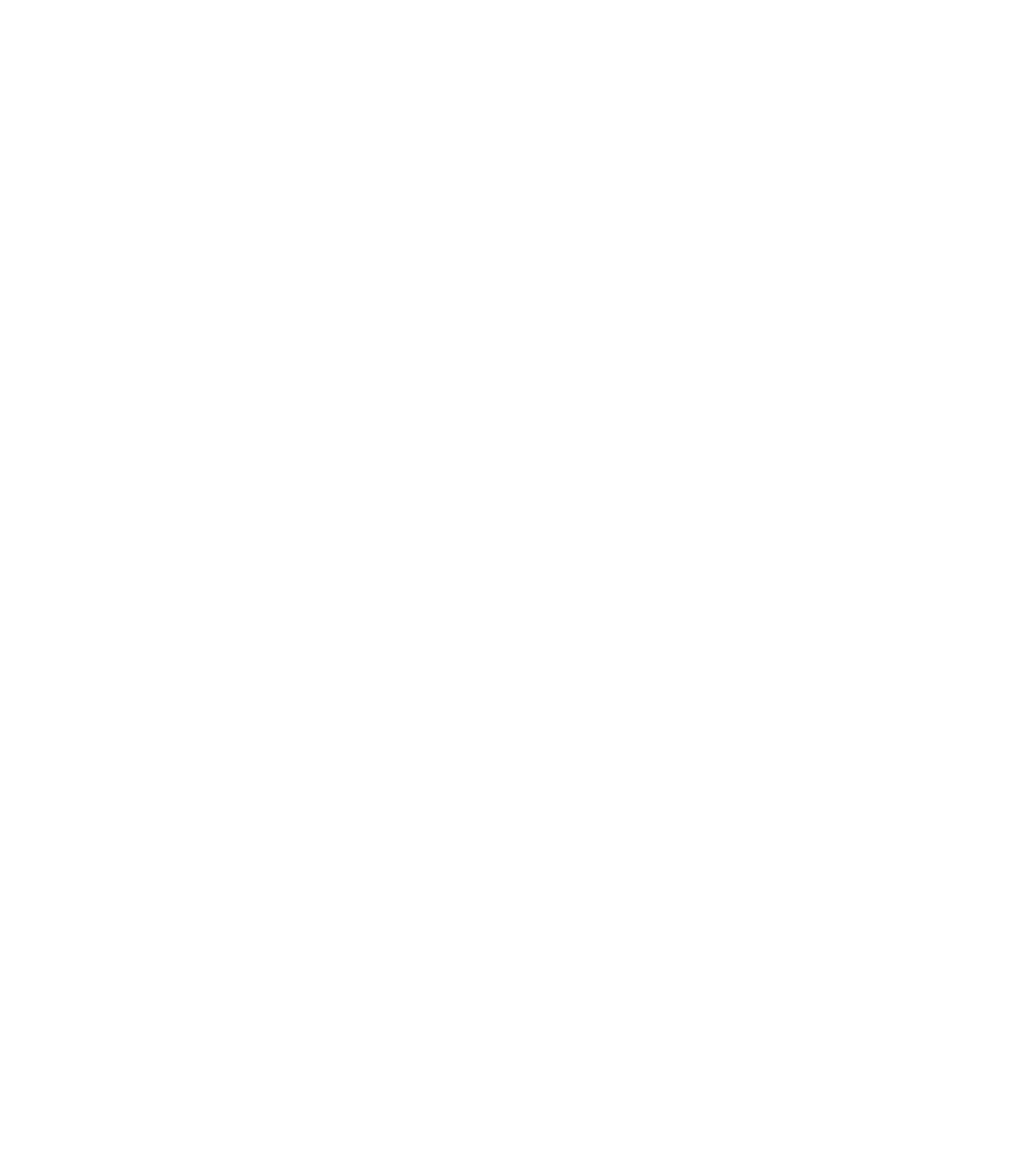
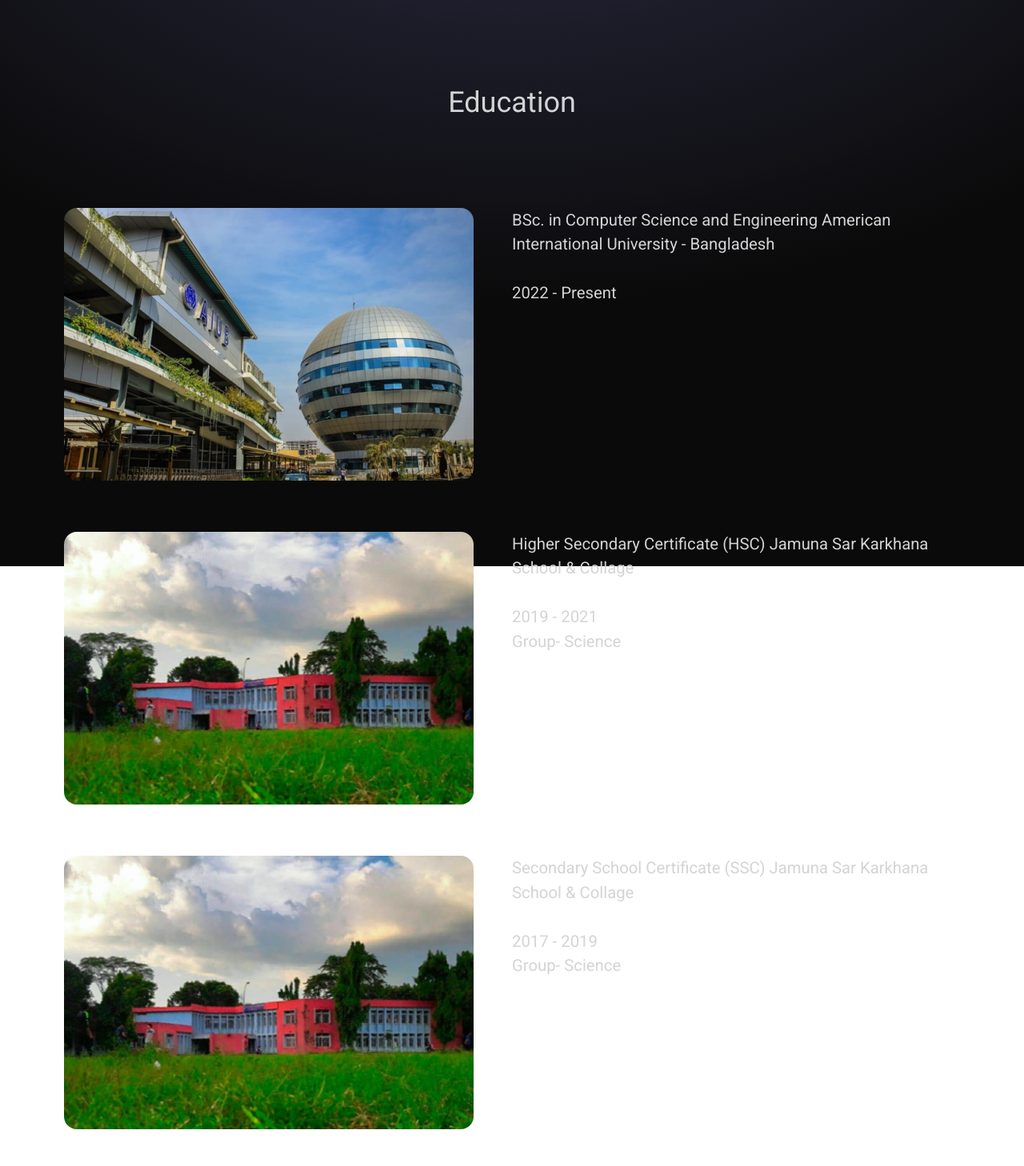
Before and after one commit to FazleRifat121/sazzad, a React (Vite) app: page /education in a window 1280 px wide. Before the commit this address had no page. Shown: the part 92-1550 px from the top of the page at 80% size. Before the commit the page ends 800 px from the top, so only its background shows below. Built offline with nearby package versions, Linux system fonts and the light colour scheme.

Commit message:
education and skill done

```diff
--- a/src/components/Router/Router.jsx
+++ b/src/components/Router/Router.jsx
@@ -7,6 +7,7 @@
 import Home from "../home/Home";
 import ProjectDetails from "../projects/ProjectDetails";
 import Skill from "../skill/Skill";
+import Education from "../education/Education";
 
 function Router() {
   return (
@@ -21,7 +22,7 @@
           {/* Main Layout */}
           <Route index element={<Home />} />
           {/* <Route path="about" element={<About />} /> */}
-          {/* <Route path="education" element={<Education />} /> */}
+          <Route path="education" element={<Education />} />
           <Route path="skill" element={<Skill />} />
           <Route path="projects" element={<Projects />} />
           <Route path="projects/:id" element={<ProjectDetails />} />
--- /dev/null
+++ b/src/components/education/Education.jsx
@@ -0,0 +1,111 @@
+import { motion } from "framer-motion";
+import img1 from "../../assets/education/WhatsApp Image 2024-12-13 at 12.59.37 AM.jpeg";
+import img2 from "../../assets/education/WhatsApp Image 2024-12-13 at 12.59.38 AM.jpeg";
+const Education = () => {
+  return (
+    <div>
+      <div className="border-b border-neutral-500 pb-4 mt-10 lg:mt-0">
+        <h1 className="text-4xl text-center my-20">Education</h1>
+        {/* university  */}
+        <div className="flex flex-wrap">
+          <div className="w-full lg:w-1/2 lg:p-8">
+            <div className="flex items-center justify-center">
+              <motion.img
+                initial={{ x: -100, opacity: 0 }}
+                whileInView={{ x: 0, opacity: 1 }}
+                transition={{ duration: 0.5 }}
+                src={img2}
+                alt="about"
+                className="rounded-2xl max-w-lg"
+              />
+            </div>
+          </div>
+          <div className="w-full lg:w-1/2">
+            <div className="flex justify-center lg:justify-start">
+              <motion.p
+                className="my-2 max-w-xl py-6 text-[20.3px]"
+                initial={{ x: 100, opacity: 0 }}
+                whileInView={{ x: 0, opacity: 1 }}
+                transition={{ duration: 0.5 }}
+              >
+                BSc. in Computer Science and Engineering American International
+                University - Bangladesh
+                <br />
+                <br />
+                2022 - Present
+              </motion.p>
+            </div>
+          </div>
+        </div>
+        {/* inter  */}
+        <div className="flex flex-wrap">
+          <div className="w-full lg:w-1/2 lg:p-8">
+            <div className="flex items-center justify-center">
+              <motion.img
+                initial={{ x: -100, opacity: 0 }}
+                whileInView={{ x: 0, opacity: 1 }}
+                transition={{ duration: 0.5 }}
+                src={img1}
+                alt="about"
+                className="rounded-2xl max-w-lg"
+              />
+            </div>
+          </div>
+          <div className="w-full lg:w-1/2">
+            <div className="flex justify-center lg:justify-start">
+              <motion.p
+                className="my-2 max-w-xl py-6 text-[20.3px]"
+                initial={{ x: 100, opacity: 0 }}
+                whileInView={{ x: 0, opacity: 1 }}
+                transition={{ duration: 0.5 }}
+              >
+                Higher Secondary Certificate (HSC) Jamuna Sar Karkhana School &
+                Collage
+                <br />
+                <br />
+                2019 - 2021
+                <br />
+                Group- Science
+              </motion.p>
+            </div>
+          </div>
+        </div>
+        {/* ssc  */}
+        <div className="flex flex-wrap">
+          <div className="w-full lg:w-1/2 lg:p-8">
+            <div className="flex items-center justify-center">
+              <motion.img
+                initial={{ x: -100, opacity: 0 }}
+                whileInView={{ x: 0, opacity: 1 }}
+                transition={{ duration: 0.5 }}
+                src={img1}
+                alt="about"
+                className="rounded-2xl max-w-lg"
+              />
+            </div>
+          </div>
+          <div className="w-full lg:w-1/2">
+            <div className="flex justify-center lg:justify-start">
+              <motion.p
+                className="my-2 max-w-xl py-6 text-[20.3px]"
+                initial={{ x: 100, opacity: 0 }}
+                whileInView={{ x: 0, opacity: 1 }}
+                transition={{ duration: 0.5 }}
+              >
+                Secondary School Certificate (SSC) Jamuna Sar Karkhana School &
+                Collage
+                <br />
+                <br />
+                2017 - 2019
+                <br />
+                Group- Science
+              </motion.p>
+            </div>
+          </div>
+        </div>
+      </div>
+    </div>
+  );
+};
+
+export default Education;
--- a/src/components/navbar/Navbar.jsx
+++ b/src/components/navbar/Navbar.jsx
@@ -14,7 +14,7 @@
         </NavLink>
       </li> */}
       <li>
-        <NavLink to="/" className="hover:underline text-red-600" end>
+        <NavLink to="education" className="hover:underline " end>
           Education
         </NavLink>
       </li>
--- a/src/components/skill/Skill.jsx
+++ b/src/components/skill/Skill.jsx
@@ -9,12 +9,15 @@
 import { FaTeamspeak } from "react-icons/fa6";
 import { SiCplusplus } from "react-icons/si";
 import { TbBrandCSharp } from "react-icons/tb";
-import { GiWeightLiftingUp } from "react-icons/gi";
+import { IoBulb } from "react-icons/io5";
 const Skill = () => {
   return (
     <div>
       <div className="border-b border-neutral-500 pb-4">
-        <h1 className="text-4xl text-center my-20">Skill</h1>
+        {/* technical skiil  */}
+        <h1 className="text-4xl text-center my-20">
+          Technical <span className="text-neutral-500">Skills</span>
+        </h1>
 
         {/* Flutter  */}
         <div className="flex flex-wrap">
@@ -194,7 +197,7 @@
                 transition={{ duration: 0.5 }}
                 className="flex justify-center items-center flex-col gap-5"
               >
-                <GiWeightLiftingUp className="text-7xl"></GiWeightLiftingUp>
+                <IoBulb className="text-7xl"></IoBulb>
                 <h3 className="text-4xl">Adaptability</h3>
               </motion.div>
             </div>
```
Also changed, not shown: src/assets/education/WhatsApp Image 2024-12-13 at 12.59.37 AM.jpeg (added), src/assets/education/WhatsApp Image 2024-12-13 at 12.59.38 AM.jpeg (added).
